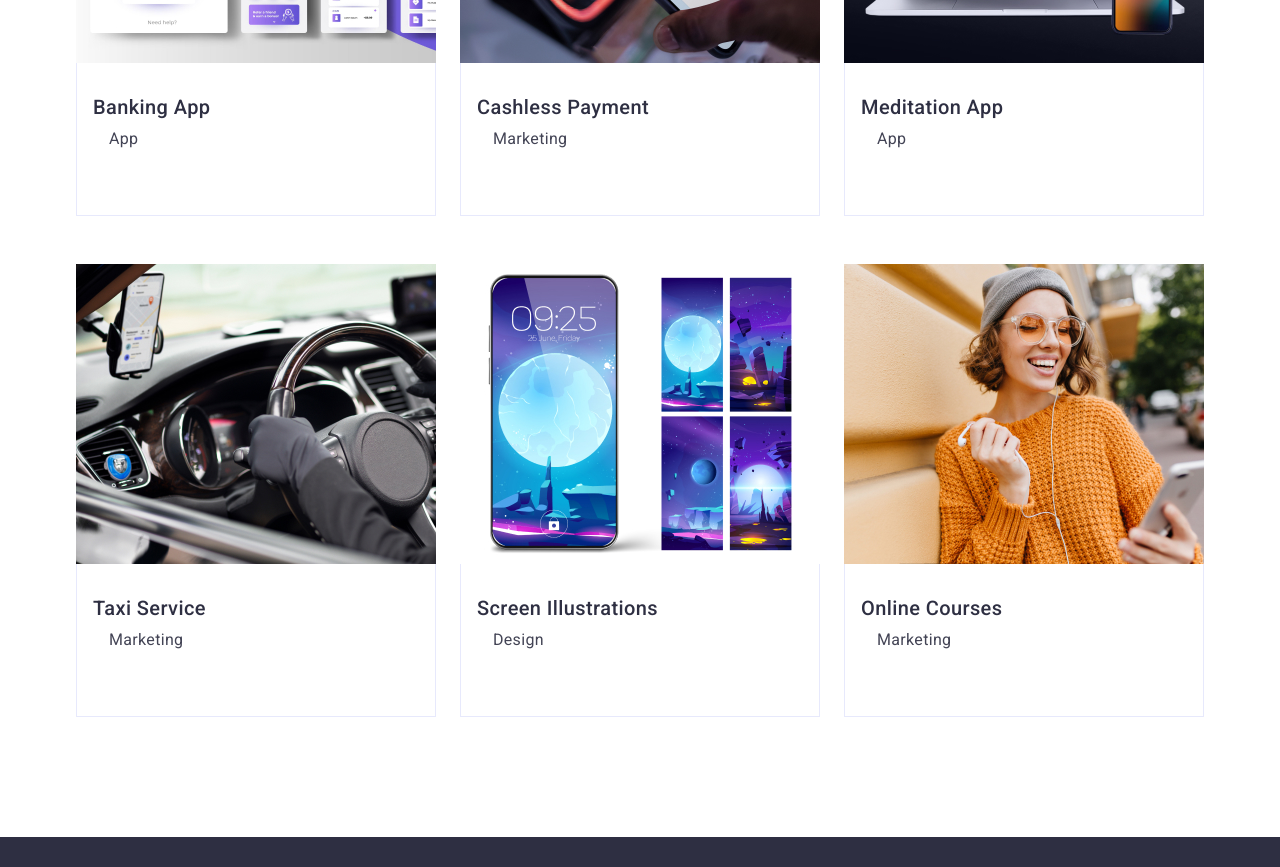
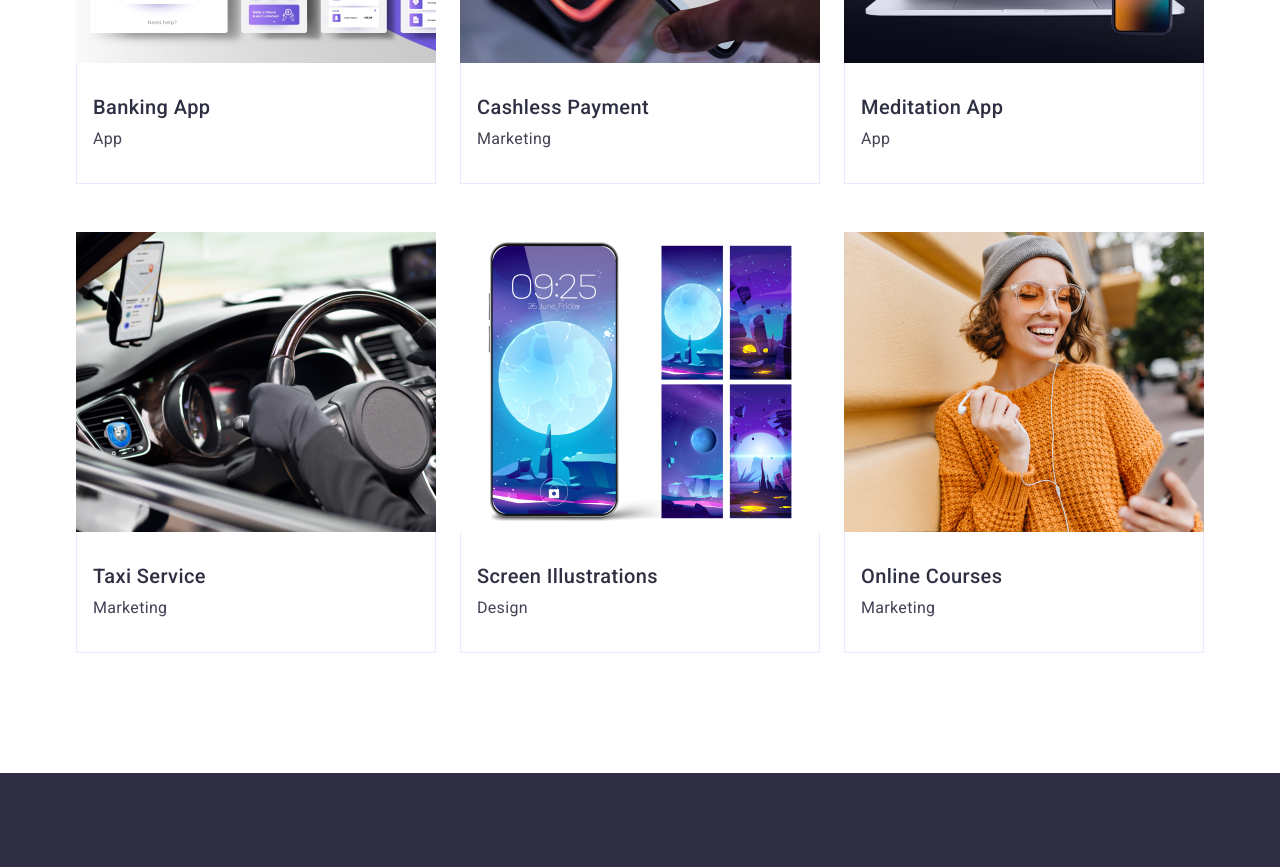
Before and after one commit to Stanislav-vol05/goit-markup-hw-05, a plain HTML site: page index.html in a window 1280 px wide. Shown: the part 2410-3277 px from the top of the page. Drawn offline with nearby package versions, Linux system fonts and the light colour scheme.

Commit message:
Update styles.css

```diff
--- a/css/styles.css
+++ b/css/styles.css
@@ -377,8 +377,6 @@ a {
   color: #2e2f42;
 }
 .portfolio-text {
-  padding: 0 0 32px 16px;
-  font-weight: 400;
   font-size: 16px;
   line-height: 1.5;
   letter-spacing: 0.02em;
@@ -396,6 +394,7 @@ a {
   letter-spacing: 0.02em;
   color: #f4f4fd;
   height: 100%;
+  width: 100%;
   padding: 40px 32px;
   transform: translateY(100%);
   transition: transform 250ms cubic-bezier(0.4, 0, 0.2, 1);
```
